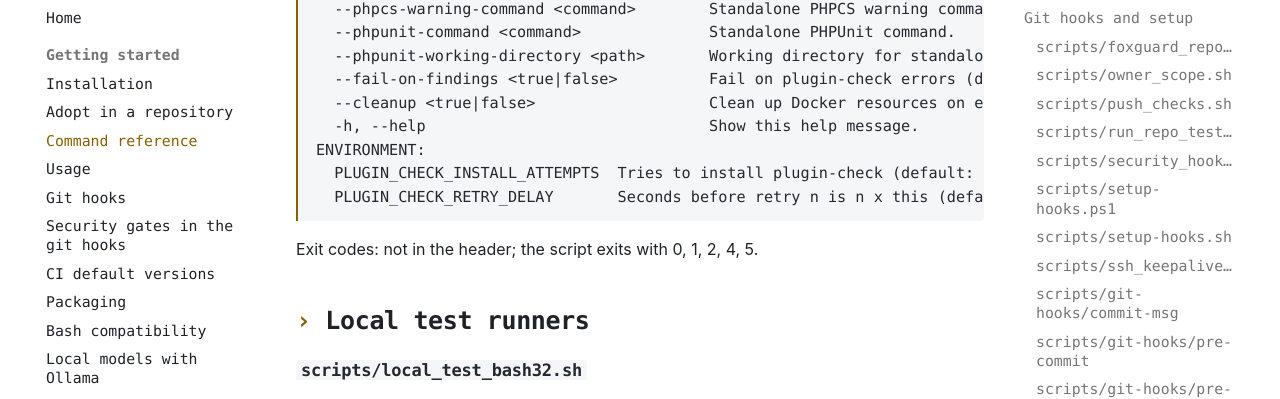
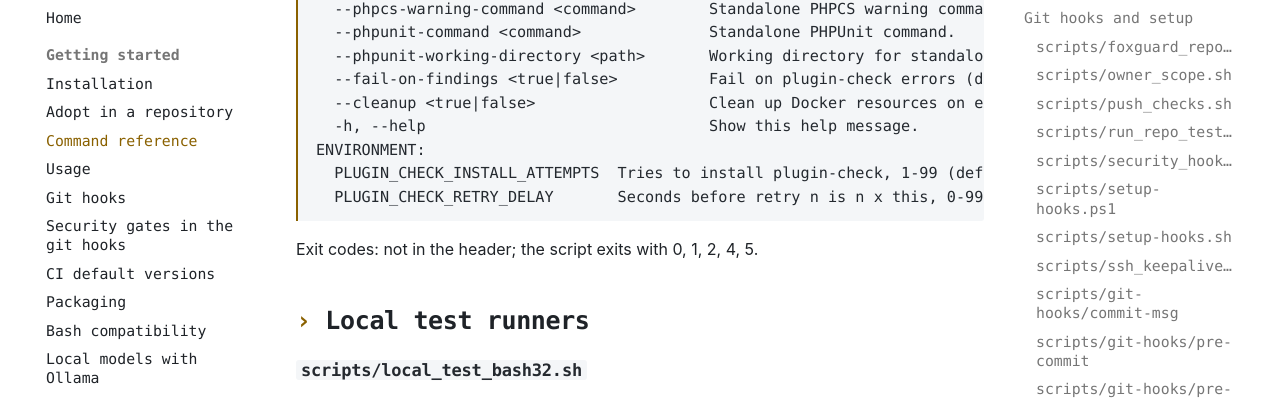
Before and after one commit to nikolareljin/script-helpers, an MkDocs documentation site: the page built from docs/commands.md, in a window 1280 px wide and 900 px high, scrolled down 23722 px. Shown: the part 96-495 px from the top of the window. Built offline with MkDocs 1.6.1 and Material for MkDocs 9.7.7, drawn with Linux system fonts in a browser that asks for light colours; comment, search, counter and statistics services are not loaded.

Commit message:
fix(ci_wp_plugin_check): refuse leading-zero retry settings, validate early
PLUGIN_CHECK_RETRY_DELAY=08 passed ^[0-9]+$ and then aborted the run in
$((...)) as bad octal. Settings are now checked with the other arguments,
before any lint or test command runs, and case 7 covers the exit-2 path.

````diff
--- a/docs/commands.md
+++ b/docs/commands.md
@@ -1049,8 +1049,8 @@
   --cleanup <true|false>                   Clean up Docker resources on exit (default: true).
   -h, --help                               Show this help message.
 ENVIRONMENT:
-  PLUGIN_CHECK_INSTALL_ATTEMPTS  Tries to install plugin-check (default: 3).
-  PLUGIN_CHECK_RETRY_DELAY       Seconds before retry n is n x this (default: 5).
+  PLUGIN_CHECK_INSTALL_ATTEMPTS  Tries to install plugin-check, 1-99 (default: 3).
+  PLUGIN_CHECK_RETRY_DELAY       Seconds before retry n is n x this, 0-999 (default: 5).
 ```
 
 Exit codes: not in the header; the script exits with 0, 1, 2, 4, 5.
````
Also changed, not shown: CHANGELOG.md (+2 -1 lines), 2 other files.
